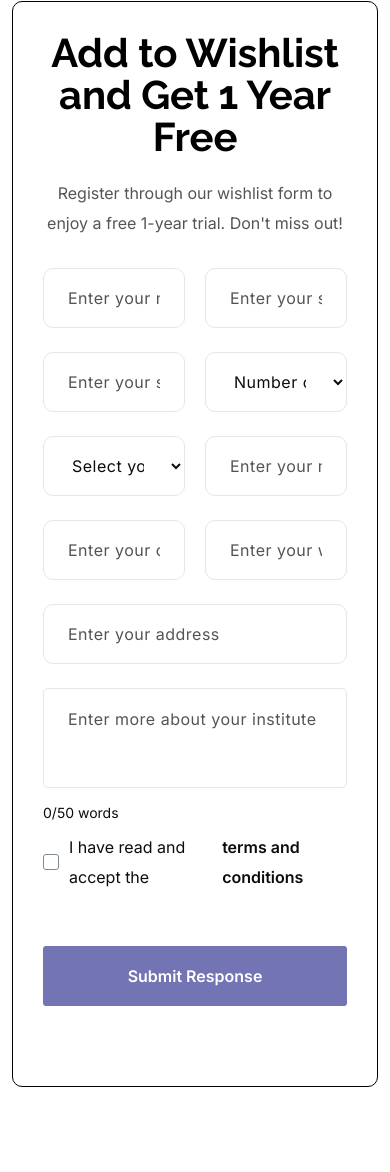
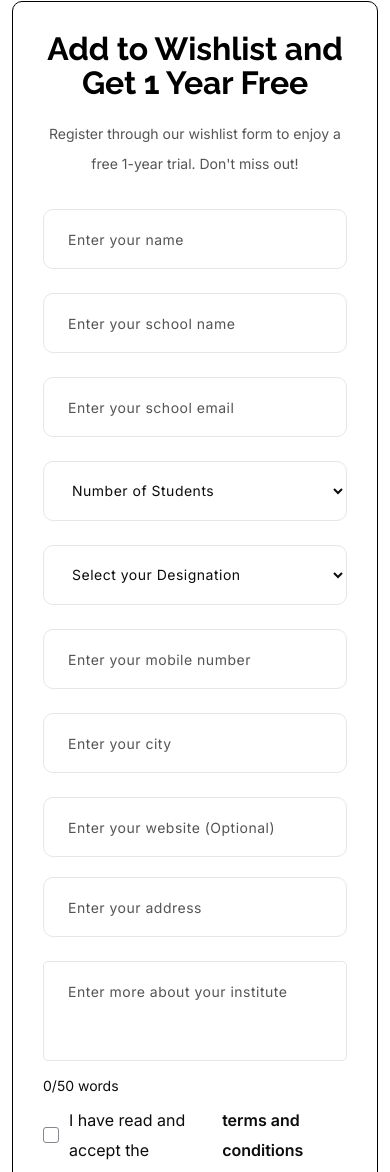
Before and after one commit to techyahad/acadlyst-website, a plain HTML site: page survey-form.html in a window 390 px wide. Shown: the part 129-1301 px from the top of the page. Drawn offline with nearby package versions, Linux system fonts and the light colour scheme.

Commit message:
Update survey.css

```diff
--- a/assets/css/survey.css
+++ b/assets/css/survey.css
@@ -95,3 +95,32 @@ input::placeholder, textarea::placeholder{
   .description-words{
     font-size: 14px;
   }
+  @media screen and (max-width: 768px) {
+    .form-grid {
+      grid-template-columns: 1fr; /* Single column layout */
+    }
+
+    .form-field.full-width {
+      grid-column: span 1; /* Adjust full-width fields to align with single column */
+    }
+
+    .section-title h2 {
+      font-size: 32px; /* Adjust font size for better readability on small screens */
+    }
+
+    .section-title p {
+      font-size: 14px;
+    }
+
+    .form-field input,
+    .form-field select,
+    .form-field textarea {
+      font-size: 14px; /* Smaller font size for input fields */
+      padding: 10px 15px; /* Adjust padding */
+    }
+
+    #zubuz-account-btn {
+      font-size: 16px;
+      padding: 15px;
+    }
+  }
```
